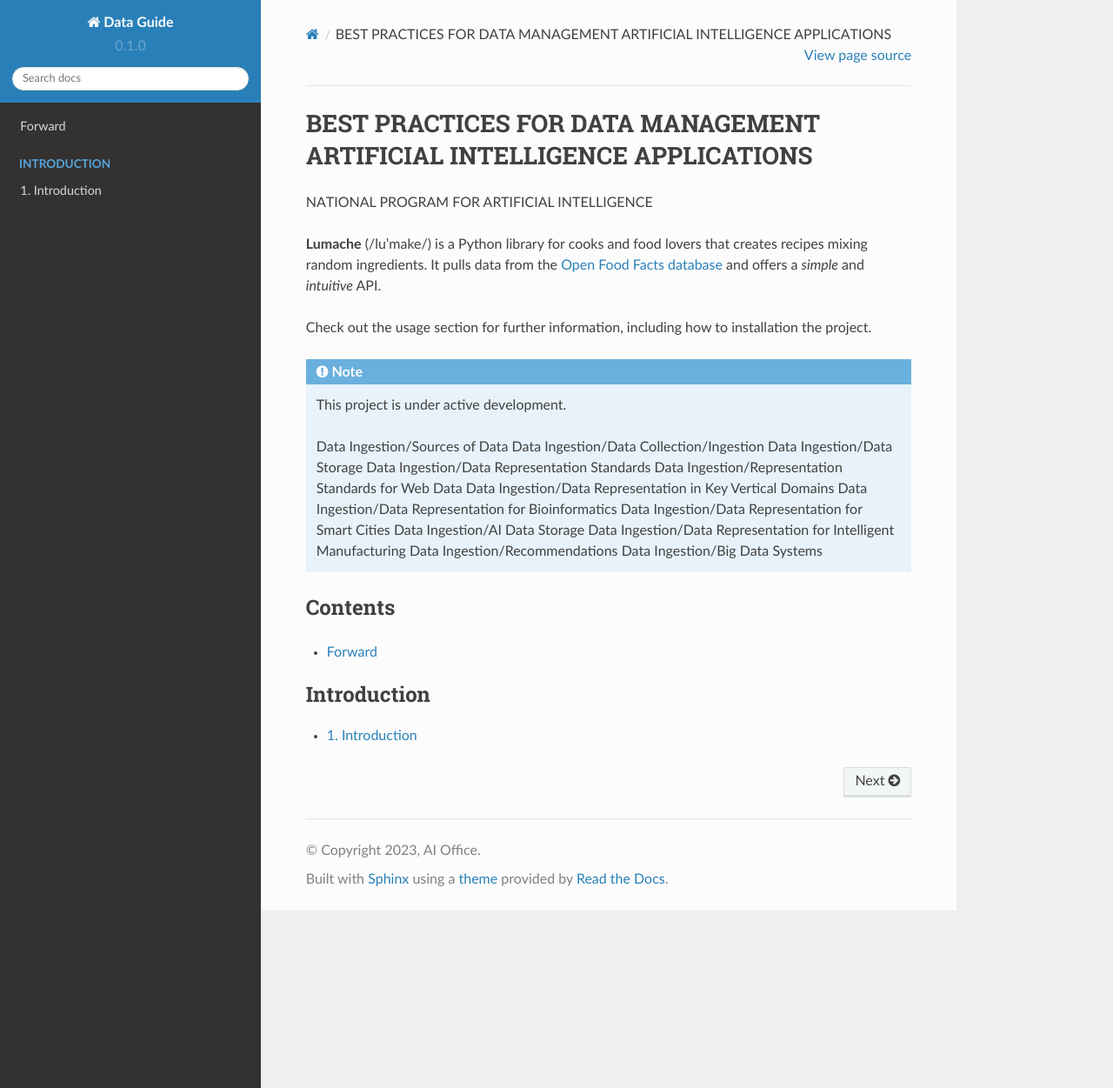
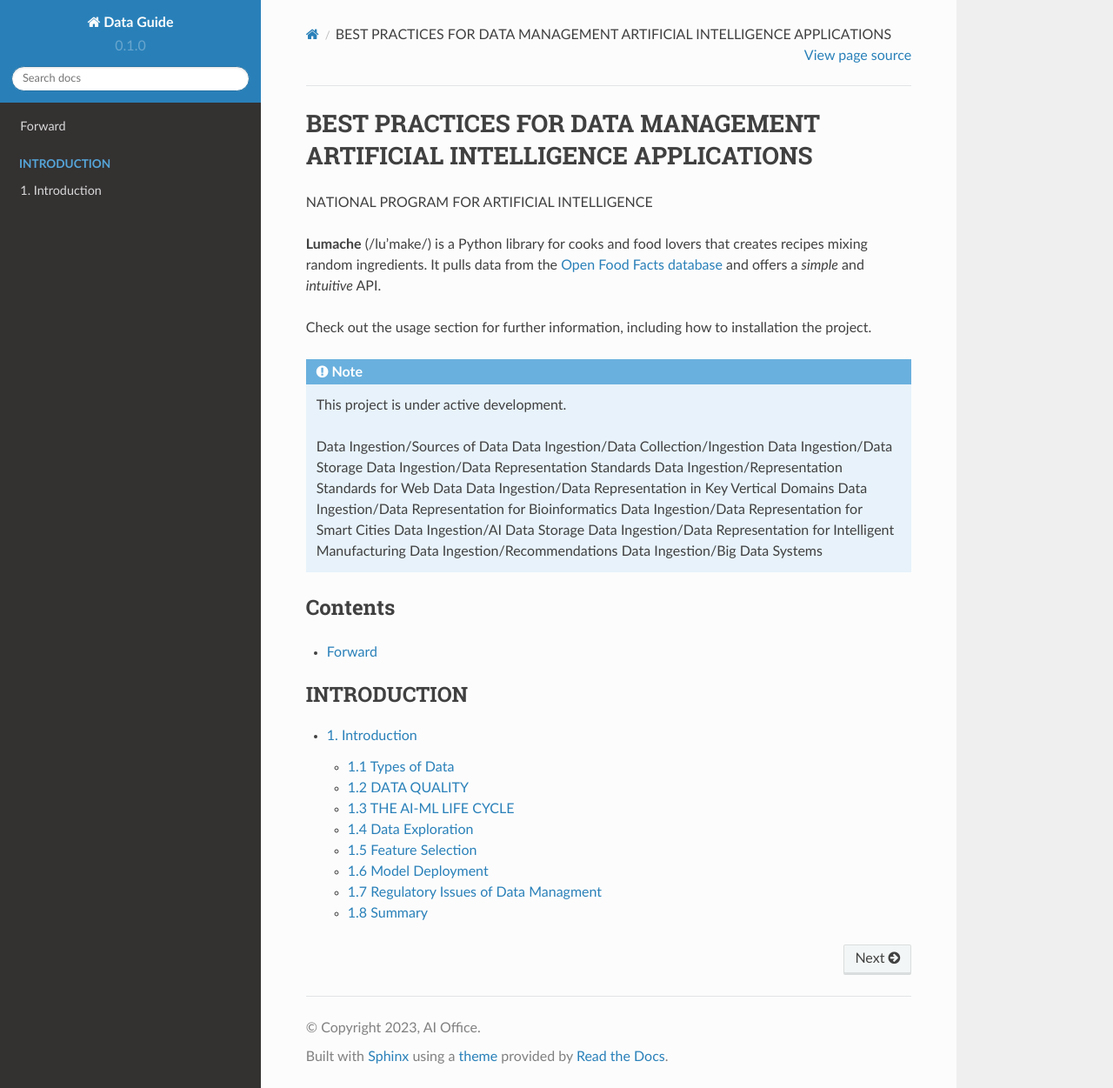
Before and after one commit to Musab0/DataGuide, a Sphinx documentation site: the page built from docs/source/index.rst, in a window 1280 px wide and 1251 px high. Shown: the whole window at 87% size. Built offline with Sphinx 7.4.7 and the Read the Docs theme 2.0.0, drawn with Linux system fonts in a browser that asks for light colours; pages that are not in the unit, such as notebooks, are missing from menus.

Commit message:
Update index.rst

```diff
--- a/docs/source/index.rst
+++ b/docs/source/index.rst
@@ -35,10 +35,16 @@
    forward
 
 .. toctree::
-   :caption: Introduction
-   :maxdepth: 1
+   :caption: INTRODUCTION
+   :maxdepth: 2
 
    introduction
    introduction/Types of Data
    introduction/The AI-Ml Life Cycle
    introduction/Data Exploration
+
+.. toctree::
+   :caption: DATA INGESTION
+   :maxdepth: 2
+
+   data-ingestion
```
